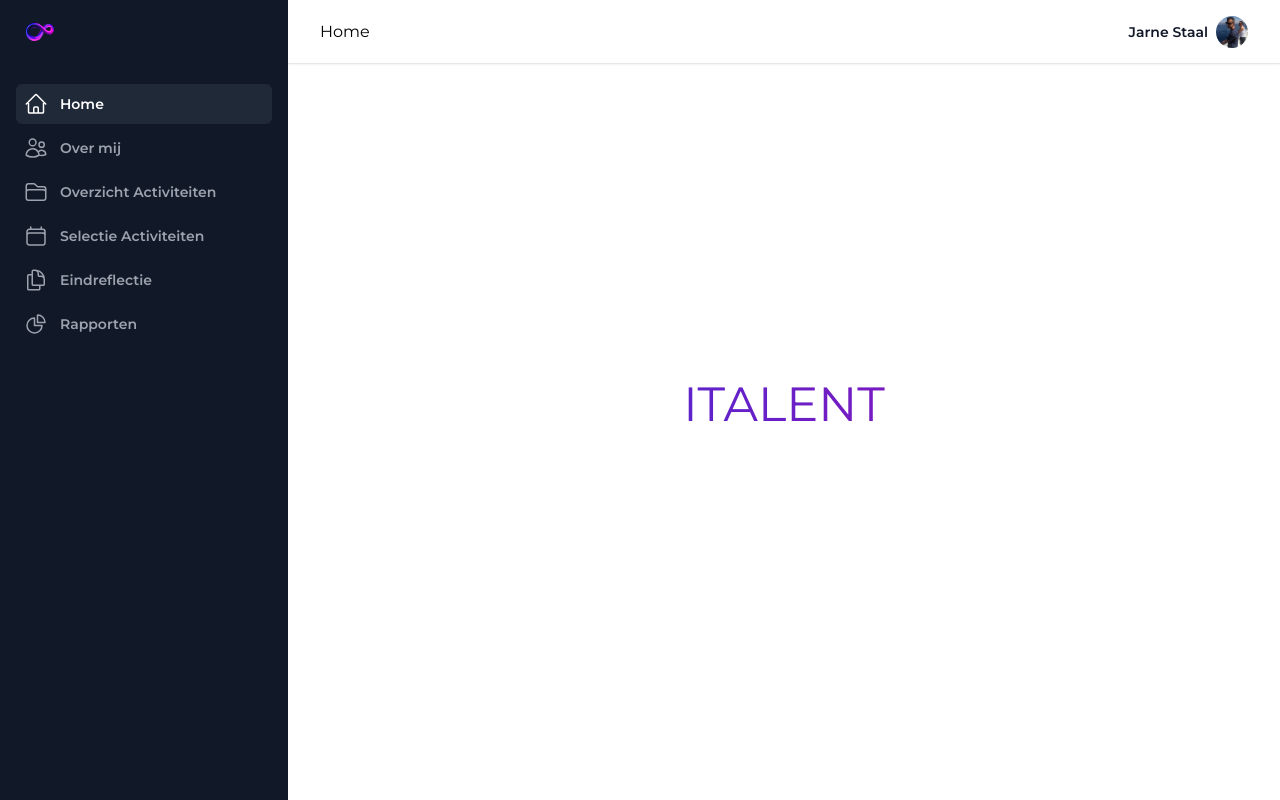
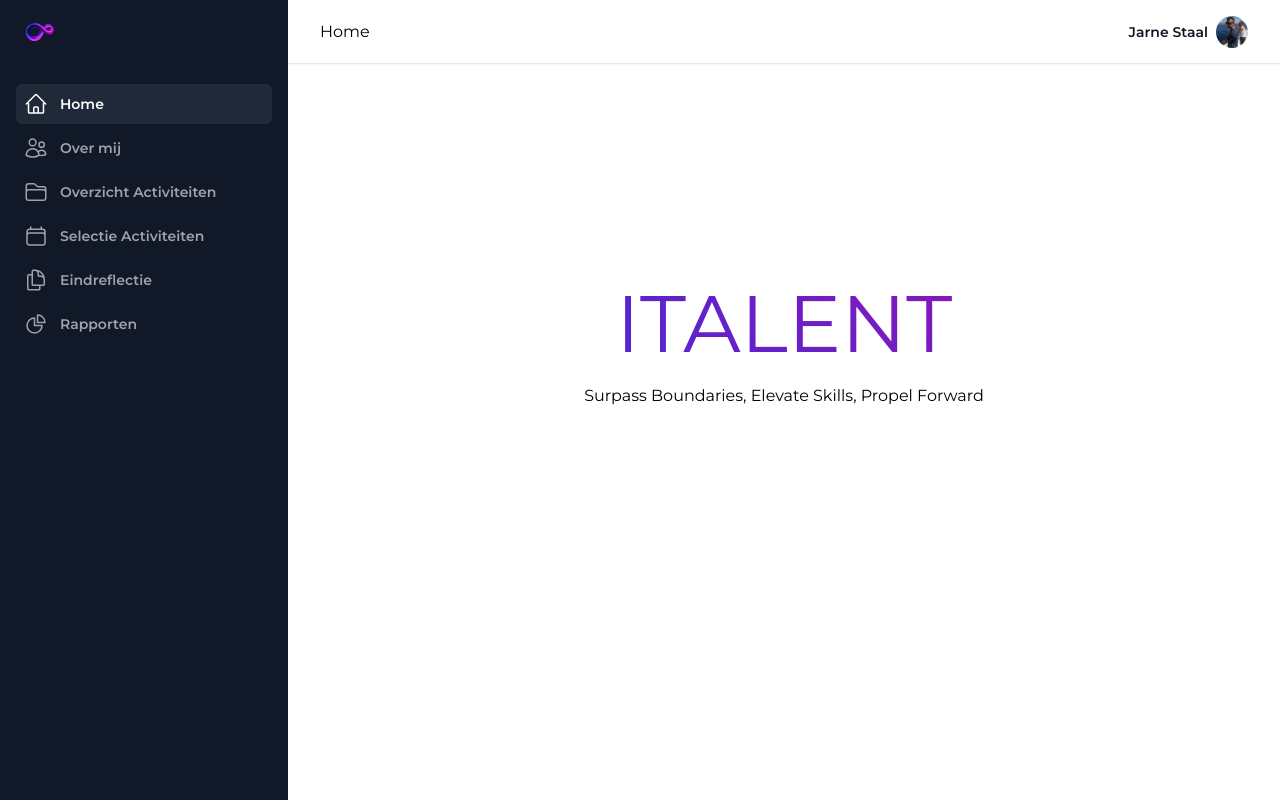
Before and after one commit to JarneStaalPXL/eportfolio-jarne, a Vue app: page / in a window 1280 px wide. Built offline with nearby package versions, Linux system fonts and the light colour scheme.

Commit message:
homepage edit

```diff
--- a/public/index.html
+++ b/public/index.html
@@ -4,14 +4,15 @@
     <meta charset="utf-8">
     <meta http-equiv="X-UA-Compatible" content="IE=edge">
     <meta name="viewport" content="width=device-width,initial-scale=1.0">
-    <link rel="icon" href="<%= BASE_URL %>favicon.ico">
+    <link rel="icon" href="<%= BASE_URL %>jcode_logo_no_name_no_bg.ico">
     <link rel="stylesheet" type="html/css" href="../src/styles.css">
+
     <script src="https://cdn.tailwindcss.com"></script>
-    <title><%= htmlWebpackPlugin.options.title %></title>
+    <title>Portfolio Jarne</title>
   </head>
   <body>
     <noscript>
-      <strong>We're sorry but <%= htmlWebpackPlugin.options.title %> doesn't work properly without JavaScript enabled. Please enable it to continue.</strong>
+      <strong>We're sorry but Portfolio Jarne doesn't work properly without JavaScript enabled. Please enable it to continue.</strong>
     </noscript>
     <div id="app"></div>
     <!-- built files will be auto injected -->
--- a/src/views/HomeView.vue
+++ b/src/views/HomeView.vue
@@ -1,6 +1,8 @@
 <template>
-  <div>
+  <div id="particles-js">
     <h1 class="big-gradient">ITALENT</h1>
+    <h2 class="small-gradient text-center">Surpass Boundaries, Elevate Skills, Propel Forward</h2>
+
   </div>
 </template>
 
@@ -16,20 +18,32 @@ export default {
 
 <style scoped>
 h1.big-gradient {
-  font-size: 3rem;
-  /* Adjust the font size as needed */
-  background: linear-gradient(to right,
-      #2f32df, #a60cad);
-  /* Replace with your desired gradient colors */
+  font-size: 5rem;
+  /* Increase font size for emphasis */
+  background: -webkit-linear-gradient(45deg, #2f32df, #a60cad);
   -webkit-background-clip: text;
   -webkit-text-fill-color: transparent;
   text-align: center;
-  /* Add this line to center the title */
-  display: flex;
-  justify-content: center;
-  align-items: center;
-  /* Add these lines to center the title vertically */
-  height: 75dvh;
-  margin: 0;
+  margin-top: 20vh;
+  /* Center vertically somewhat */
+  transition: all 0.5s ease-in-out;
+  /* Smooth transition for effects */
+}
+
+/* Subtle animation to add elegance */
+@keyframes fadeInSlideDown {
+  0% {
+    opacity: 0;
+    transform: translateY(-20px);
+  }
+
+  100% {
+    opacity: 1;
+    transform: translateY(0);
+  }
+}
+
+h1.big-gradient {
+  animation: fadeInSlideDown 1s ease-out forwards;
 }
 </style>
```
Also changed, not shown: 1 other file (tests, documents, lock files or other folders).
